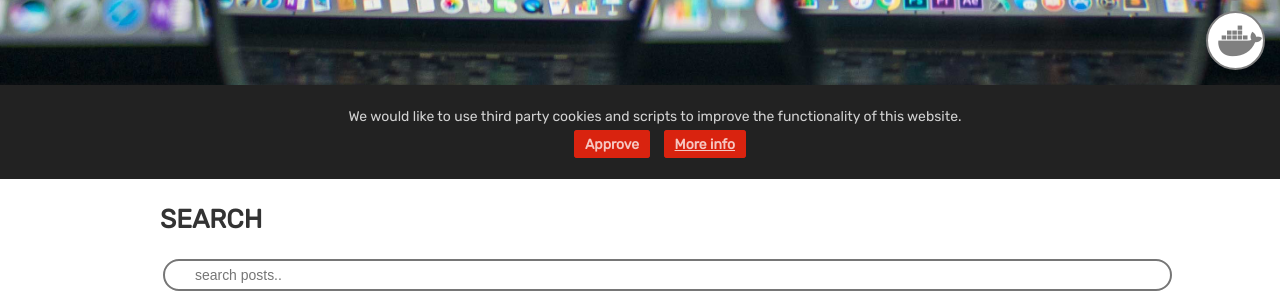
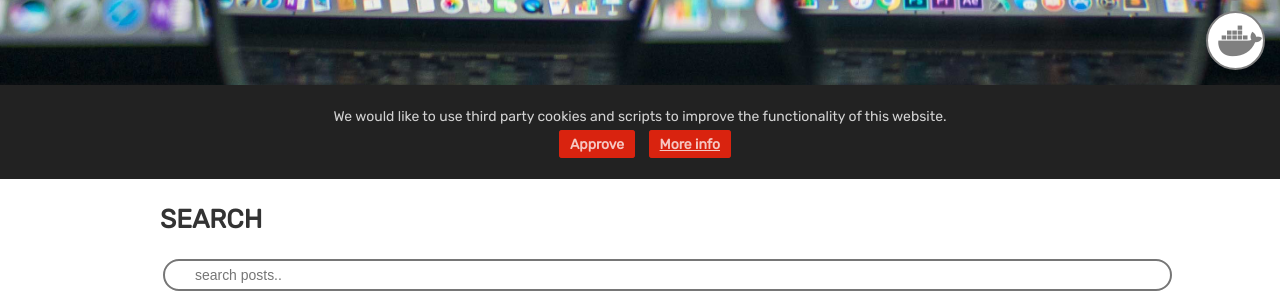
Before and after one commit to team-vrock/jekyll-theme-vrock, a Jekyll site: the page built from index.html, in a window 1280 px wide. Shown: the part 721-1021 px from the top of the page. Built offline with Jekyll 4.4.1, drawn with Linux system fonts in a browser that asks for light colours; comment, search, counter and statistics services are not loaded.

Commit message:
changed padding

```diff
--- a/_sass/_cookie-consent.scss
+++ b/_sass/_cookie-consent.scss
@@ -1,5 +1,5 @@
 #cookie-notice {
-  padding: 20px 15px;
+  padding: 20px 0px;
   display: none;
   text-align: center;
   position: fixed;
```
